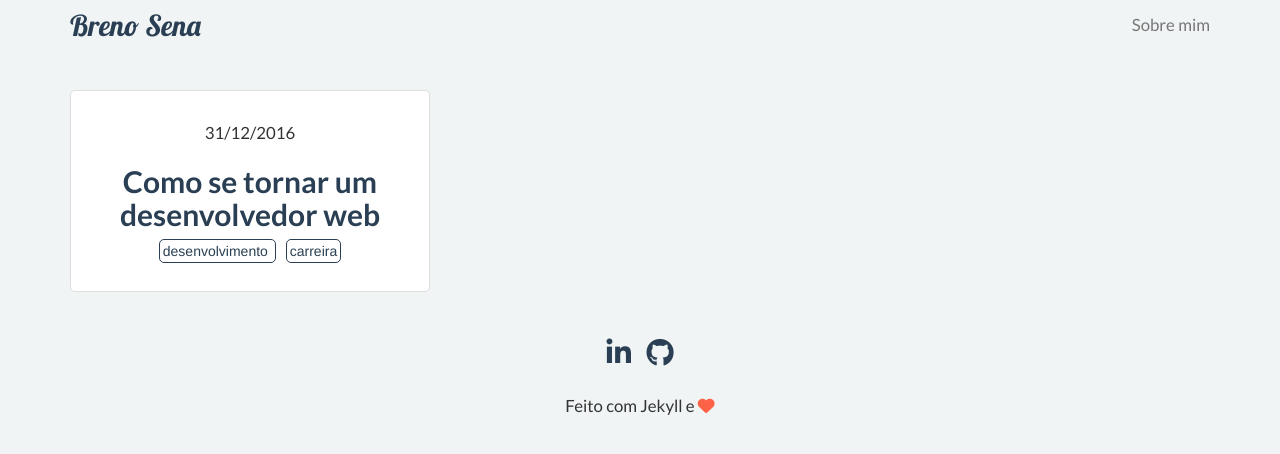
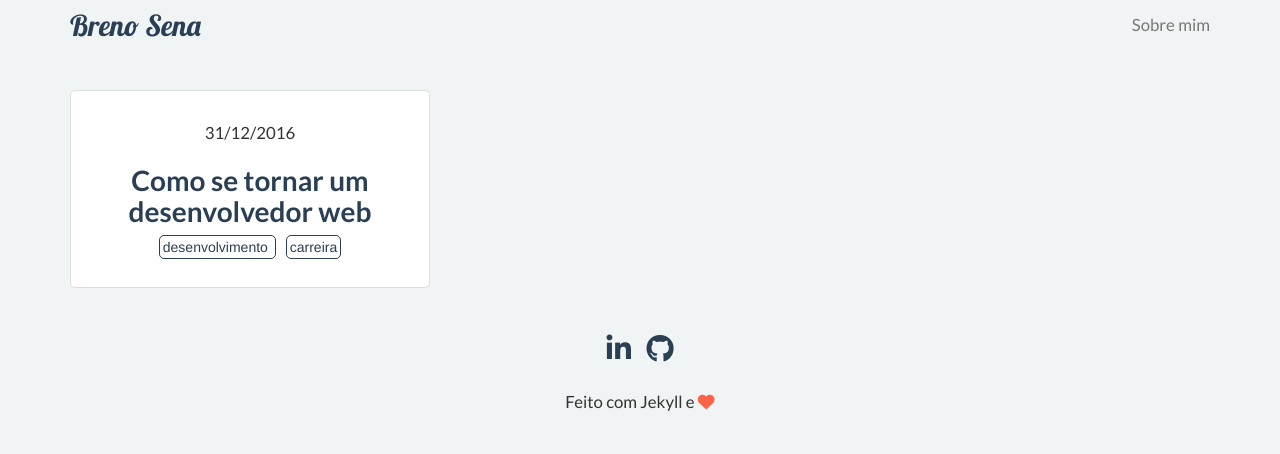
Before and after one commit to brenofsena/brenofsena.github.io, a Jekyll site: the page built from index.html, in a window 1280 px wide. Shown: the top 454 px of the page. Built offline with Jekyll 4.4.1, drawn with Linux system fonts in a browser that asks for light colours; nearby versions of some CDN libraries.

Commit message:
update title card font-size

```diff
--- a/_sass/_layout.scss
+++ b/_sass/_layout.scss
@@ -37,6 +37,7 @@
 /* Cards */
 .cards h2{
   text-align: center;
+  font-size: 2.0em;
 }
 .card{
   background: #fff;
```
